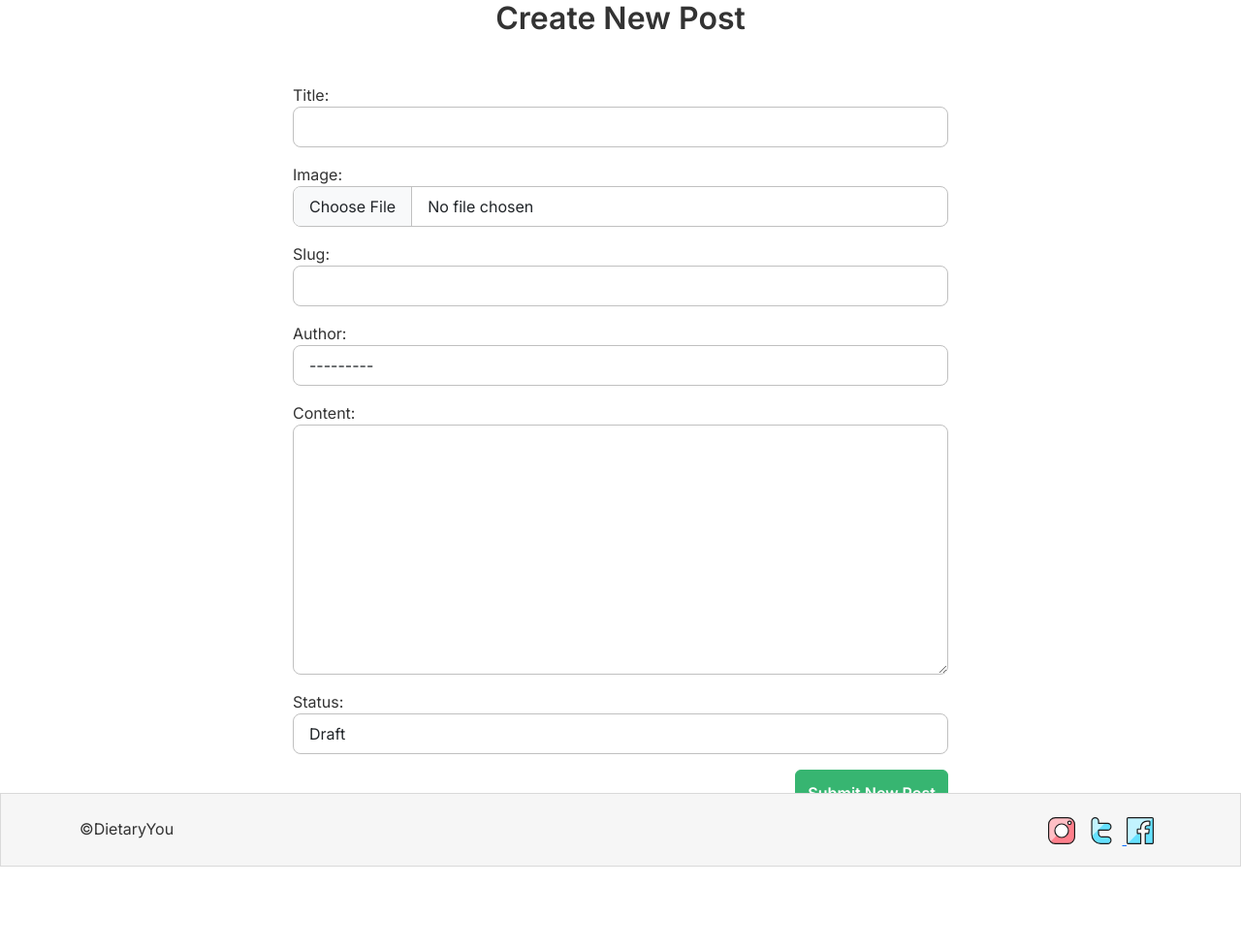
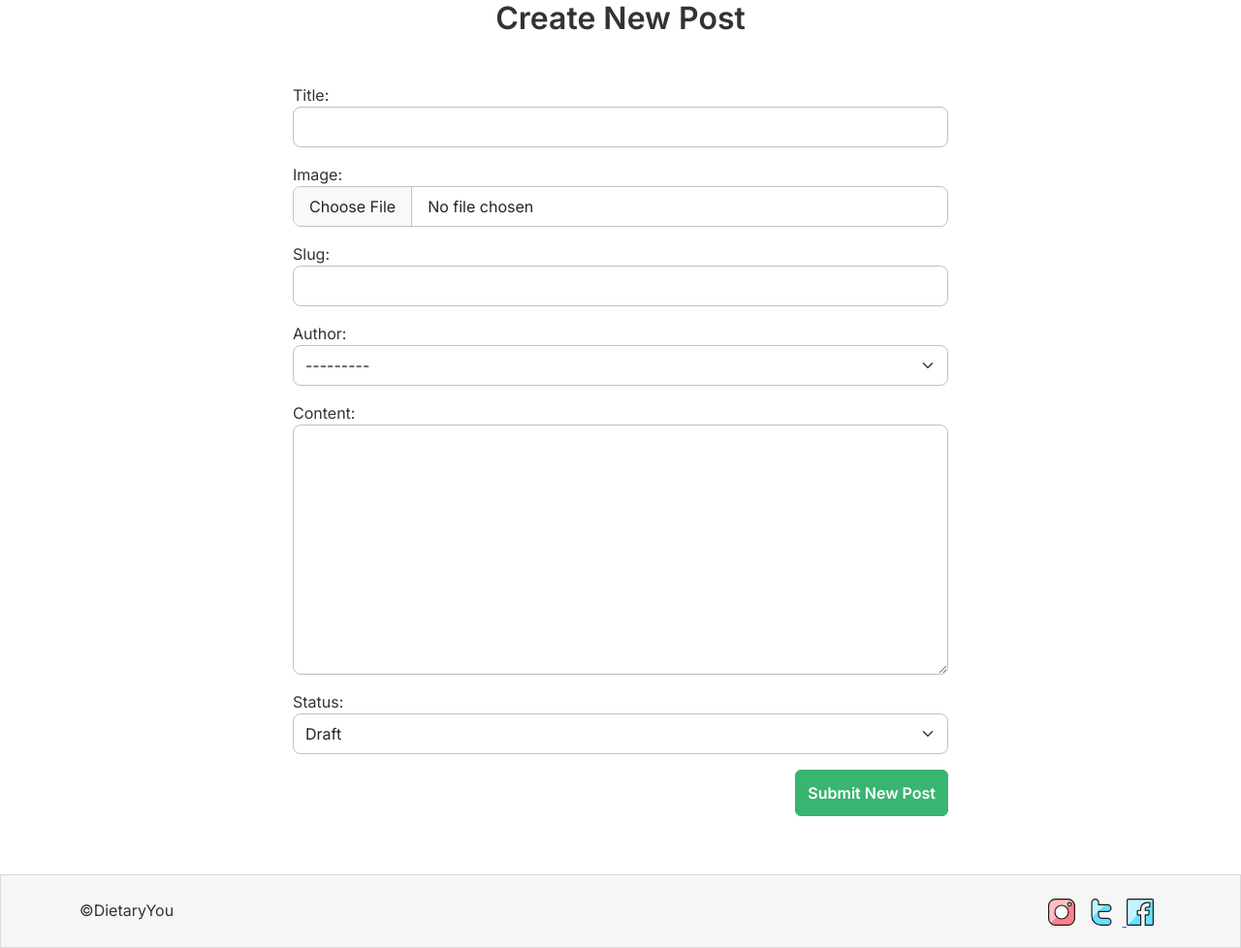
Before and after one commit to dev-timm/DietaryYou, a Django app: page /new_post in a window 1280 px wide. Shown: the part 160-1138 px from the top of the page at 97% size. Before the commit the page ends 1054 px from the top, so only its background shows below. Run offline with Django 3.2, Linux system fonts and the light colour scheme; the visitor is signed in with stand-in values (Sample User, id 1); data comes from the database, SQL or seed files in the repository.

Commit message:
add chevrons to form selects, fix spacing issue on the bottom and remove commented out code

```diff
--- a/blog/forms.py
+++ b/blog/forms.py
@@ -11,9 +11,9 @@ class PostForm(forms.ModelForm):
             'title': forms.TextInput(attrs={'class': 'form-control form-control-lg'}),
             'slug': forms.TextInput(attrs={'class': 'form-control form-control-lg'}),
             'featured_image': forms.FileInput(attrs={'class': 'form-control form-control-lg'}),
-            'author': forms.Select(attrs={'class': 'form-control form-control-lg'}),
+            'author': forms.Select(attrs={'class': 'form-control form-control-lg form-select'}),
             'content': forms.Textarea(attrs={'class': 'form-control form-control-lg'}),
-            'status': forms.Select(attrs={'class': 'form-control form-control-lg'}),
+            'status': forms.Select(attrs={'class': 'form-control form-control-lg form-select'}),
         }
 
 
@@ -26,7 +26,7 @@ class EditForm(forms.ModelForm):
             'slug': forms.TextInput(attrs={'class': 'form-control form-control-lg'}),
             'featured_image': forms.FileInput(attrs={'class': 'form-control form-control-lg'}),
             'content': forms.Textarea(attrs={'class': 'form-control form-control-lg'}),
-            'status': forms.Select(attrs={'class': 'form-control form-control-lg'}),
+            'status': forms.Select(attrs={'class': 'form-control form-control-lg form-select'}),
         }
 
 
--- a/static/css/style.css
+++ b/static/css/style.css
@@ -13,6 +13,10 @@ body {
     min-height: calc(100% - 80px);
     font-family: "Inter", sans-serif;
     color: #333;
+}
+
+.form-bottom-margin {
+    margin-bottom: 100px;
 }
 
 /* GENERAL */
@@ -270,23 +274,3 @@ input[type="email"]:focus,
 .max-login-width {
     max-width: 500px;
 }
-
-/* .logout input {
-    width: 100%;
-    height: 48px;
-    padding: 16px 8px;
-    border: 1px solid #C0C0C0;
-    border-radius: 8px;
-}
-
-.logout input:hover {
-    border-color: #37B571;
-}
-
-.logout input[type='checkbox'] {
-    width: 16px;
-    height: 16px;
-    cursor: pointer;
-} */
-
-/* LOGIN, SIGNUP AND LOGOUT */
--- a/templates/add_post.html
+++ b/templates/add_post.html
@@ -2,7 +2,7 @@
 
 {% block content %}
 
-<div class="container max-article-width">
+<div class="container max-article-width form-bottom-margin">
     {% if user.is_authenticated %}
     <h3 class="text-center">Create New Post</h3>
     <div class="mb-3">
--- a/templates/edit_post.html
+++ b/templates/edit_post.html
@@ -2,7 +2,7 @@
 
 {% block content %}
 
-<div class="container max-article-width">
+<div class="container max-article-width form-bottom-margin">
     {% if user.is_authenticated %}
     <h3 class="text-center">Edit Post</h3>
     <div class="mb-3">
```
